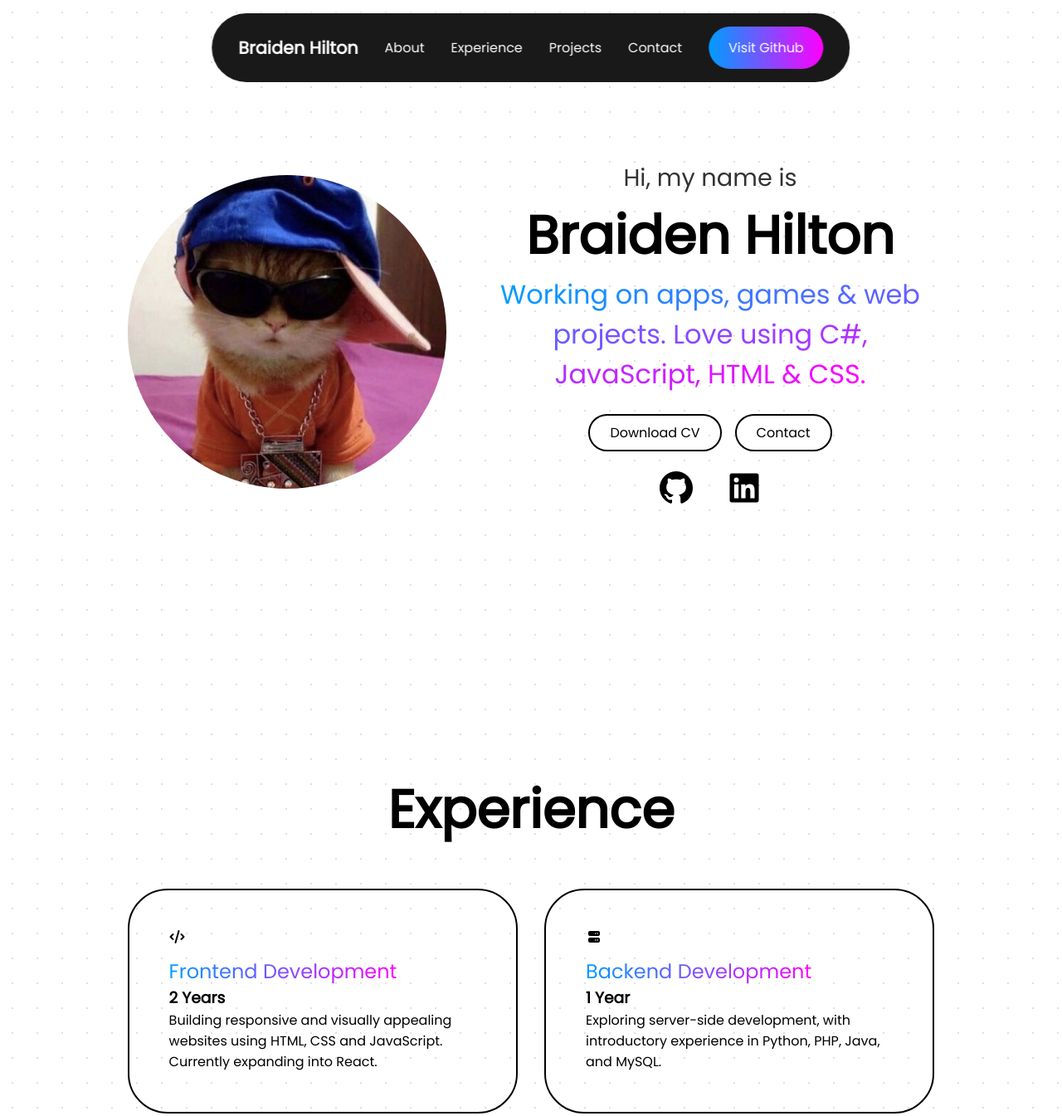
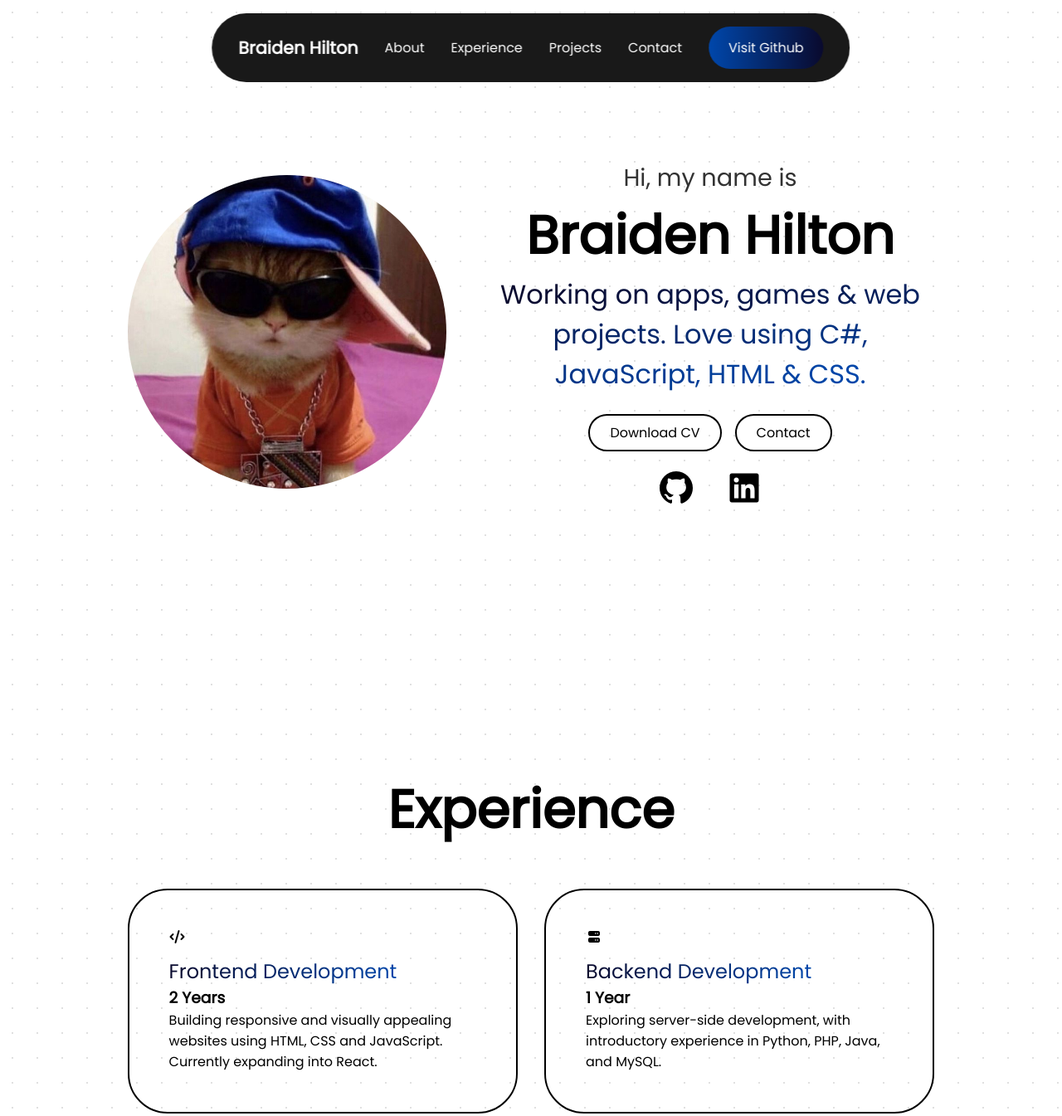
Before and after one commit to BraidenJH/BraidenJH-Portfolio, a plain HTML site: page index.html in a window 1280 px wide. Shown: the top 1345 px of the page at 83% size. Drawn offline with Linux system fonts and the light colour scheme.

Commit message:
Update style.css

```diff
--- a/css/style.css
+++ b/css/style.css
@@ -62,7 +62,7 @@ li a::before {
     top: 25px;
     border-radius: 1rem;
     transition: 0.3s ease-in-out;
-    background: linear-gradient(to right, rgb(0, 157, 255), rgb(255, 0, 255));
+    background: linear-gradient(to right, #0a0a2e, #0047ab);
 }
 
 li a:hover::before {
@@ -79,12 +79,12 @@ li a:hover::before {
         cursor: pointer;
         text-wrap: nowrap;
         transition: 0.3s ease-in-out;
-        background: linear-gradient(to right, rgb(0, 157, 255), rgb(255, 0, 255));
+        background: linear-gradient(to right, #0047ab, #0a0a2e);
 }
 
 .visit-button:hover {
     transform: scale(1.03);
-    background: linear-gradient(to right, rgb(255, 0, 255), rgb(0, 157, 255));
+    background: linear-gradient(to right, #0a0a2e, #0047ab);
 }
 
 #menu-icon {
@@ -138,7 +138,7 @@ section {
 }
 
 .info-box span {
-    background: linear-gradient(to right, rgb(0, 157, 255), rgb(255, 0, 255));
+    background: linear-gradient(to right, #0a0a2e, #0047ab);
     background-clip: text;
     color: transparent;
     font-size: 2rem;
@@ -230,7 +230,7 @@ section {
 .grid-card span {
     font-size: 1.5rem;
     font-weight: 500;
-    background: linear-gradient(to right, rgb(0, 157, 255), rgb(255, 0, 255));
+    background: linear-gradient(to right, #0a0a2e, #0047ab);
     background-clip: text;
     color: transparent;
 }
```
